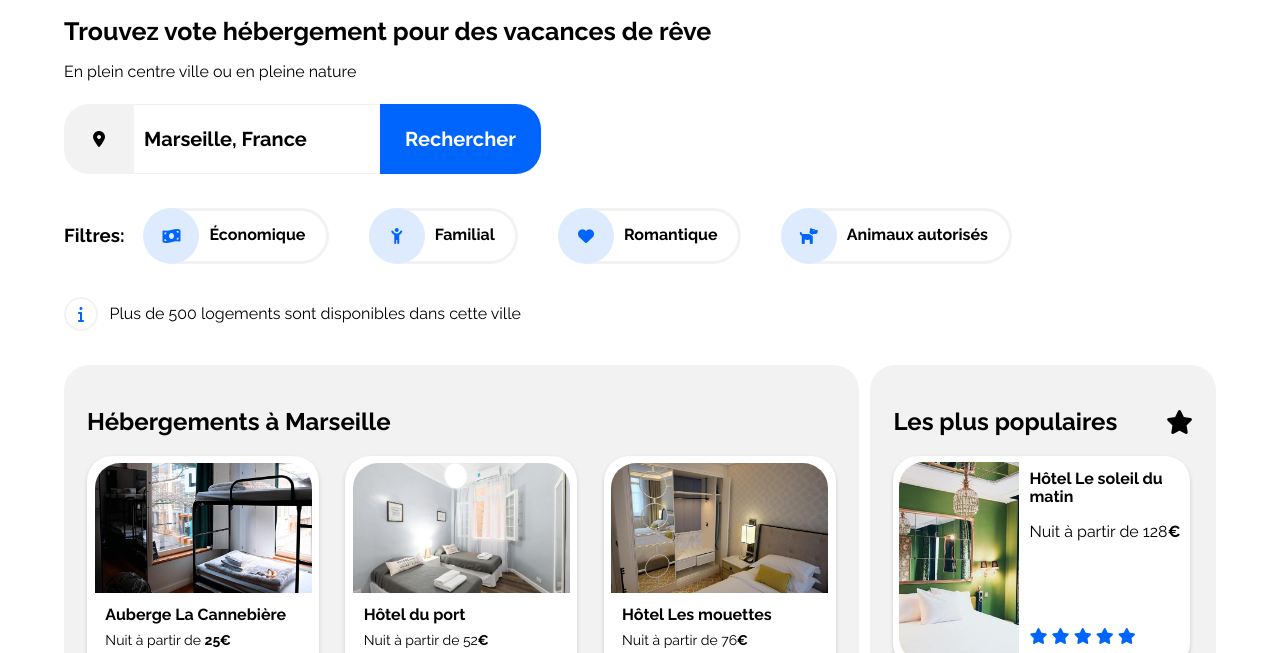
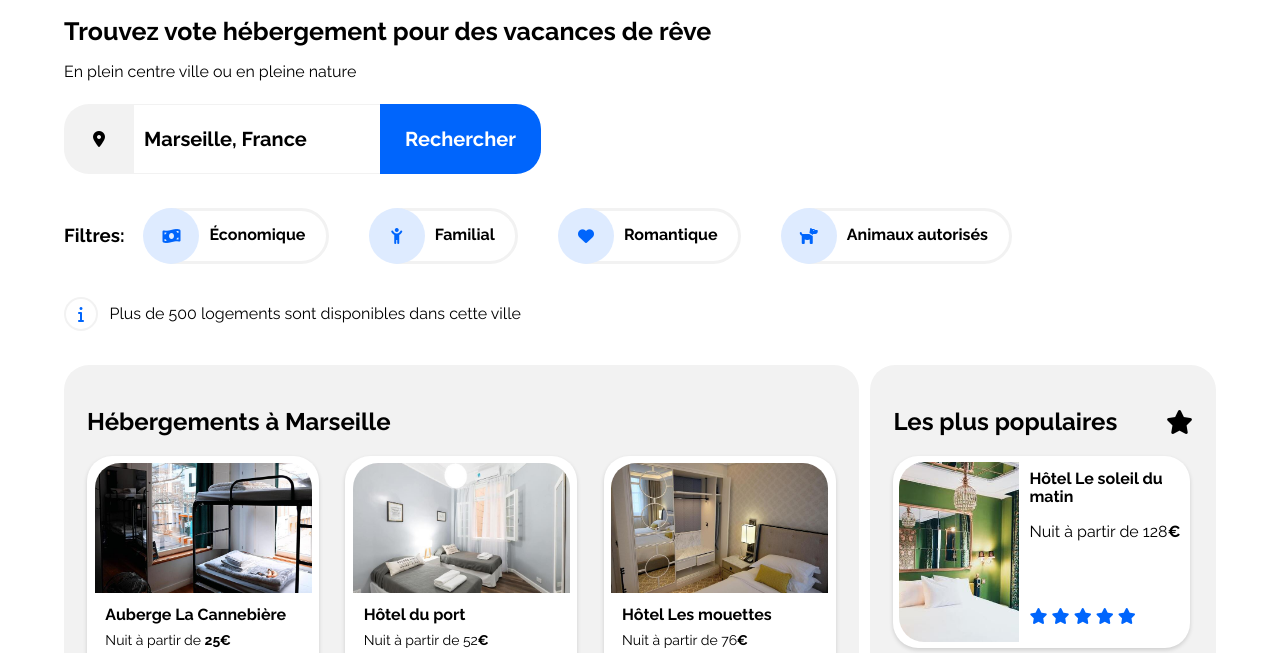
Before and after one commit to Iso-Doss/Booki, a plain HTML site: page index.html in a window 1280 px wide. Shown: the part 102-755 px from the top of the page. Drawn offline with Linux system fonts and the light colour scheme.

Commit message:
Correction

```diff
--- a/css/styles.css
+++ b/css/styles.css
@@ -8,8 +8,10 @@ html {
 
 body {
     font-family: 'Raleway', sans-serif;
-    margin: 0;
+    /*margin: 0;*/
     scroll-behavior: smooth;
+    max-width: 1440px;
+    margin: 0 auto;
 }
 
 /* HEADER */
@@ -349,9 +351,10 @@ main section:nth-child(2) {
     transition: transform .5s;
     width: 95%;
     margin-bottom: 3%;
-    height: 200px;
+    height: 180px;
     box-shadow: 0 2px 4px rgb(0 0 0 / 15%);
     border: none;
+    overflow: hidden;
 }
 
 .booki-plus-populaire-card:hover {
```
